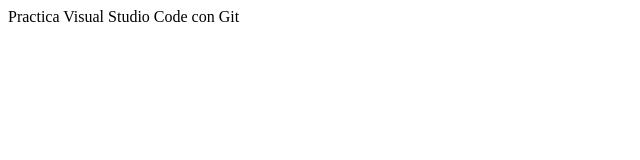
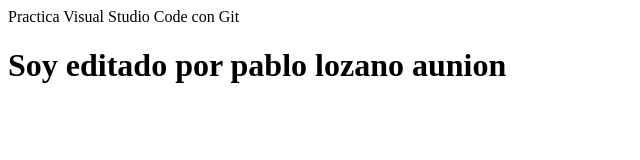
Before and after one commit to PabloLozanoDAM/GitPracticeAdvancedPeri, a plain HTML site: page index.html in a window 1280 px wide. Shown: the whole page, without its empty margins (0-640 px from the left). Drawn offline with Linux system fonts and the light colour scheme.

Commit message:
Update index.html

```diff
--- a/index.html
+++ b/index.html
@@ -1,5 +1,6 @@
 <html>
 <body>
 <p>Practica Visual Studio Code con Git</p>
+  <h1>Soy editado por pablo lozano aunion</h1>
 </body>
 </html>
```
